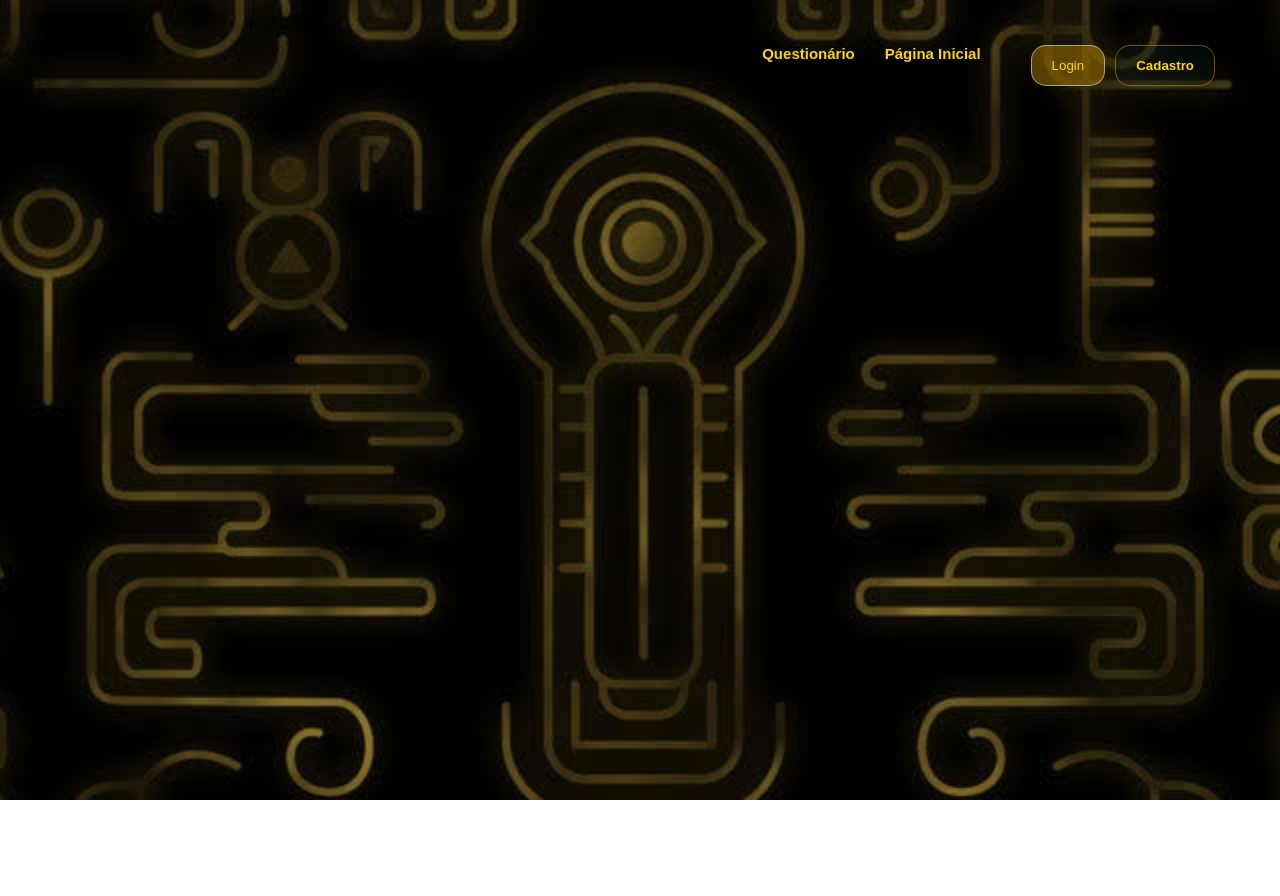
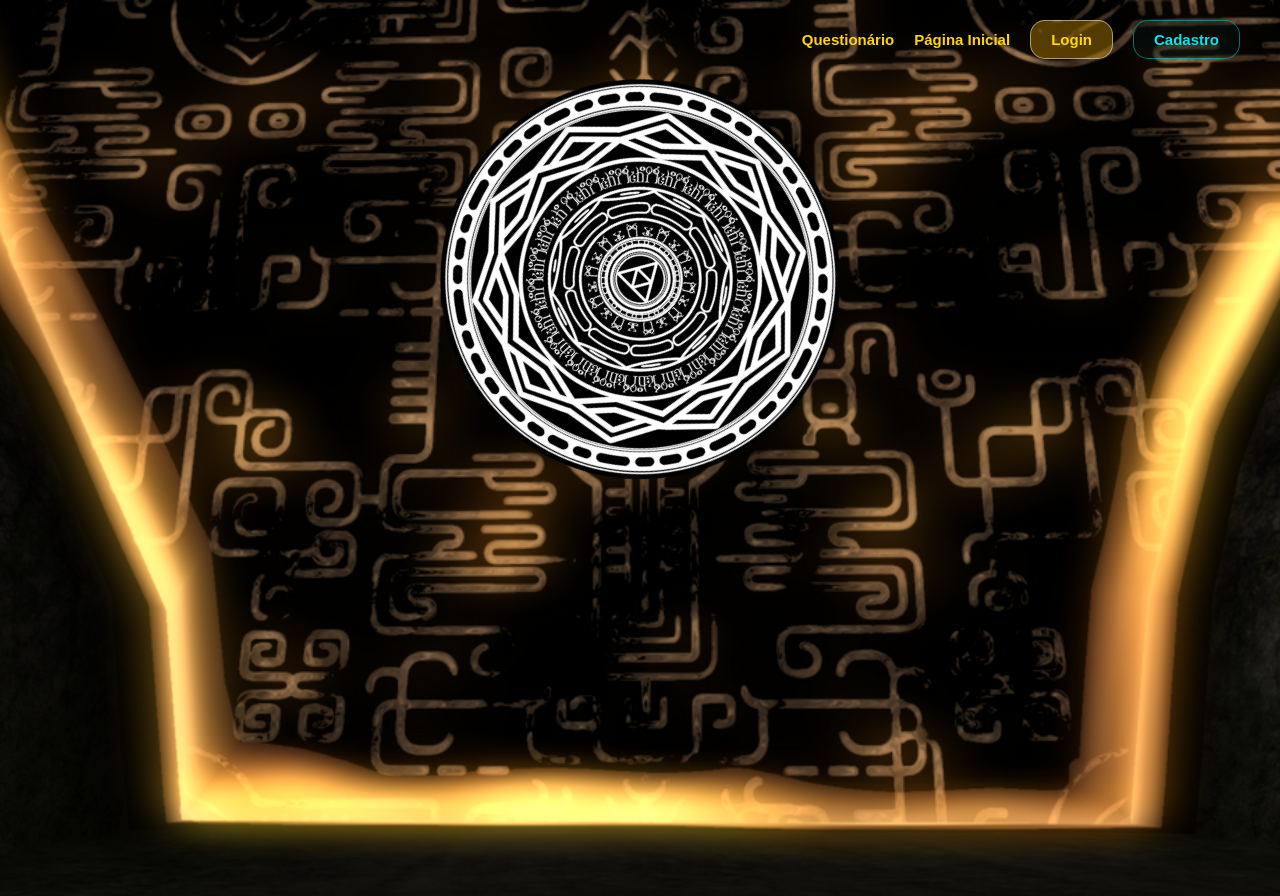
Before and after one commit to GuilhermeWesselka/The-Legend-of-a-Repository, a plain HTML site: page Site-Main/main.html in a window 1280 px wide. Before the commit the page ends 800 px from the top, so only its background shows below. Drawn offline with Linux system fonts and the light colour scheme.

Commit message:
feat(main-site): troca o fundo e adiciona o espelho já animado para o centro da tela

```diff
--- a/Site-Main/main.html
+++ b/Site-Main/main.html
@@ -9,19 +9,22 @@
 <body>
     <div class="background">
 
-    <div class="main">
         <div class="navbar">
-            <!--Onde colocar a logo ou foto na nav-->
-            <div class="nav-items"> <!-- onde colocar os botões-->
-                <a href="#">Questionário</a>
-                <a href="#">Página Inicial</a>
-                <div class="btns-nav">
-                <a href="#"><button class="btn-login">Login</button></a>
-                <a href="#"><button class="btn-cadastro">Cadastro</button></a>
-                </div>
-                </div>
-            </div>
-        </div>
+    <!-- Onde colocar a logo ou foto na nav -->
+    <div class="nav-items">
+        <a href="#">Questionário</a>
+        <a href="#">Página Inicial</a>
+        <!-- Botões transformados diretamente em links estilizados -->
+        <a href="#" class="btn-login">Login</a>
+        <a href="#" class="btn-cadastro">Cadastro</a>
+    </div>
+</div>
+
+    <!--Conteúdo central da home-->
+    <div class="centeudo-centro">
+        <img src="./assets/espelhoTwili.png" alt="imagem_central" class="img-centro">
+    </div>
+
 
     </div>
 </body>
--- a/Site-Main/style.css
+++ b/Site-Main/style.css
@@ -6,16 +6,9 @@
     scroll-behavior: smooth; /* Deixa o scrool suave */
 }
 
-.navbar {
-    padding: 20px;
-    display: flex;
-    justify-content: end;
-    align-items: center;
-    font-size: 15px;
-}
-/* fundo principal do site*/
+/* background central do site*/
 .background {
-    background-image: url('./assets/fundoTwili.png');
+    background-image: url('./assets/testefundo.png');
     width: 100%;
     background-size: cover;
     background-position: center;
@@ -23,74 +16,90 @@
     flex-direction: column;
     justify-content: flex-start;
     align-items: stretch;
-    height: 100vh;
-    color: #ffffff;
-    padding: 0 20px;
-    text-align: center;
+    height: 940px;
 }
 
-.navbar a {
-    gap: 20px;
-    color: #fff;
+/* estilização da navbar*/
+.navbar {
+    display: flex;
+    justify-content: flex-end;
+    align-items: center;
+    padding: 20px 40px;
 }
 
-/* container que agrupa os links */
+
 .nav-items {
     display: flex;
     flex-direction: row;
-    justify-content: center;
-    gap: 30px;
-    padding: 25px;
+    align-items: center;
+    gap: 20px;
 }
 
-/* estilização individual de cada botão/link */
+/* estilização padrão dos demais links */
 .nav-items a {
     color: #ffd700;
     font-family: sans-serif;
-    text-decoration: dashed;
+    text-decoration: none;
     font-size: 15px;
     font-weight: bold;
-    transition: color 0.9s;
+    transition: all 0.6s ease;
+
 }
 
 .nav-items a:hover {
     color: #eea208;
 }
 
-.btns-nav {
-
-    display: flex;
-    gap: 10px;
-    margin-left: 20px;
+/* estilização do link login*/
+.nav-items a.btn-login {
+    padding: 10px 20px;
+    background-color: rgba(215, 154, 0, 0.386);
+    border: 1px solid rgba(255, 251, 240, 0.505);
+    border-radius: 15px;
 }
 
-/* botão de login*/
-.btn-login {
-    padding: 12px 20px;
-    background-color:rgba(215, 154, 0, 0.386);
-    border: 1px solid rgba(255, 251, 240, 0.505);;
-    color: #ffd700;
-    border-radius: 15px;
-    transition: ease 0.9s;
-}
-
-.btn-login:hover {
+.nav-items a.btn-login:hover {
     background-color: rgb(0, 0, 0);
     color: #eea208;
 }
 
-.btn-cadastro {
-    padding: 12px 20px;
+/* estilização do link cadastro*/
+.nav-items a.btn-cadastro {
+    padding: 10px 20px;
+     color: #08e6ee;
     background-color: rgba(5, 25, 24, 0.337);
-    color: #ffd700;
-    border:1px solid #eea10875;
-    font-weight: 700;
+    border: 1px solid #08eee275;
     border-radius: 15px;
-    transition: ease 0.9s;
-    cursor: pointer;
 }
 
-.btn-cadastro:hover {
+.nav-items a.btn-cadastro:hover {
     color: rgb(0, 234, 207);
-    background-color:rgb(0, 74, 64);
+    background-color: rgb(0, 74, 64);
 }
+
+/* conteudo central da home*/
+.conteudo-centro {
+display: flex;
+justify-content: center;
+align-items: center;
+padding-bottom: 60px;
+}
+
+.img-centro {
+    max-width: 400px;
+    height: auto;
+    display: flex;
+    justify-self: center;
+    animation: girarEspelho 40s linear infinite; /* essa função faz a imagem girar por 40 segundos de forma infinita*/
+}
+
+/* animação do espelho twili*/
+@keyframes girarEspelho {
+    from { /* funciona de forma semelhante ao while*/
+        transform: rotate(0deg); /* roda do sentido horário de 0 à 360*/
+    }
+    to {
+        transform: rotate(360deg);
+    }
+
+}
```
Also changed, not shown: Site-Main/assets/testefundo.png (added).
